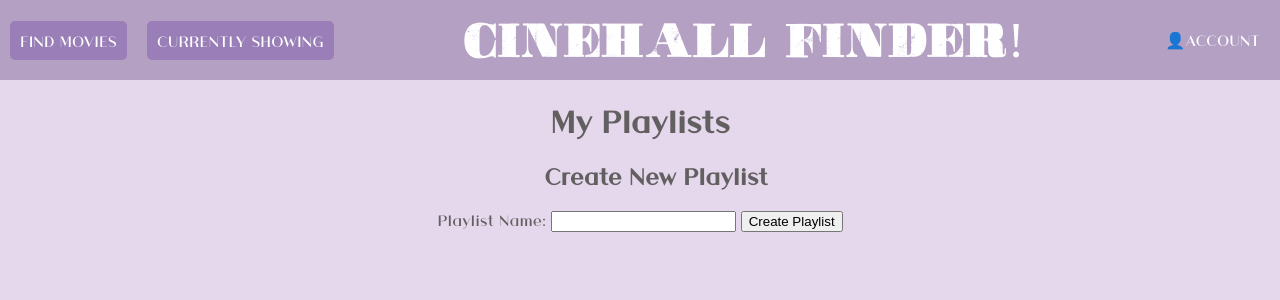
After one commit to mondrita/cineHall_finder, a Flask app: page /playlists in a window 1280 px wide. The commit adds this page. Shown: the top 300 px of the page. Run offline with Flask 3, Linux system fonts and the light colour scheme.

Commit message:
implemented playlist feature-both frondend and backendd e (create new playlist, add movies to specific playlists)

```diff
--- a/app/routes.py
+++ b/app/routes.py
@@ -1,6 +1,6 @@
 from app import app, db
 from flask import render_template, request, redirect, url_for,flash,session,jsonify,abort
-from app.models import User, Movie_Data, Wishlist, UserPreferences, RatingReview, hall, Friendship,Hall_Details, Seat, SoldTicket, Voucher, user_vouchers
+from app.models import User, Movie_Data, Wishlist, UserPreferences, RatingReview, hall, Friendship,Hall_Details, Seat, SoldTicket, Voucher, user_vouchers, Playlist, PlaylistItem
 from sqlalchemy.sql import text,or_,func
 from math import ceil
 from googleapiclient.discovery import build
@@ -192,7 +192,8 @@ def movie_page(Rank,username):
     if movie is None:
         abort(404)
     trailer_video_id = get_trailer(movie.Title)
-    return render_template('movie.html', movie=movie, username=username,ratings_reviews=ratings_reviews, trailer_video_id=trailer_video_id)
+    playlists = Playlist.query.filter_by(username=username).all()
+    return render_template('movie.html', movie=movie, username=username,ratings_reviews=ratings_reviews, trailer_video_id=trailer_video_id, playlists=playlists)
 
 
 def get_trailer(movie_title):
@@ -734,3 +735,50 @@ def process_refund(ticket_id):
     db.session.commit()
     flash(f'Ticket refunded successfully. Reason: {reason}. Your points decreased by 500.', 'success')
     return redirect(url_for('booking_history', username=current_username))
+
+
+
+
+
+
+
+
+
+
+@app.route('/playlists')
+def playlists():
+    # Retrieve all playlists for the current user
+    current_username = session.get('username')
+    playlists = Playlist.query.filter_by(username=current_username).all()
+    return render_template('playlists.html', playlists=playlists)
+
+@app.route('/playlist/<int:playlist_id>')
+def playlist_details(playlist_id):
+    # Retrieve the playlist details and its associated movies
+    playlist = Playlist.query.get_or_404(playlist_id)
+    movies = Movie_Data.query.join(PlaylistItem).filter(PlaylistItem.playlist_id == playlist_id).all()
+    return render_template('playlist_details.html', playlist=playlist, movies=movies)
+
+
+@app.route('/create_playlist', methods=['POST'])
+def create_playlist():
+    # Create a new playlist
+    name = request.form.get('playlist_name')
+    current_username = session.get('username')
+    playlist = Playlist(name=name, username=current_username)
+    db.session.add(playlist)
+    db.session.commit()
+    return redirect(url_for('playlists', username=current_username))
+
+@app.route('/add_to_playlist', methods=['POST'])
+def add_to_playlist():
+    # Add a movie to a playlist
+    playlist_id = request.form.get('playlist_id')
+    movie_rank = request.form.get('movie_rank')  # Ensure movie_rank is retrieved correctly
+    if playlist_id is None or movie_rank is None:
+        # Handle error appropriately
+        return "Error: Missing data"
+    playlist_item = PlaylistItem(playlist_id=playlist_id, movie_rank=movie_rank)
+    db.session.add(playlist_item)
+    db.session.commit()
+    return redirect(url_for('playlist_details', playlist_id=playlist_id))
--- a/app/templates/dashboard.html
+++ b/app/templates/dashboard.html
@@ -146,6 +146,7 @@
             <a href="{{ url_for('add_friend') }}" class="menu-button">Add Friend</a>
             <a href="{{ url_for('view_friends') }}" class="menu-button">View Friendlist</a>
             <a href="{{ url_for('redeem_points',username=username) }}" class="menu-button">Redeem Points</a>
+            <a href="{{ url_for('playlists', username=username) }}" class="menu-button">View Playlists</a>
         </div>
 
         <!-- Upcoming movies -->
--- /dev/null
+++ b/app/templates/playlists.html
@@ -0,0 +1,18 @@
+{% extends 'base1.html' %}
+
+{% block content %}
+    <h1>My Playlists</h1>
+    <ul>
+        {% for playlist in playlists %}
+            <li><a href="/playlist/{{ playlist.id }}">{{ playlist.name }}</a></li>
+        {% endfor %}
+    </ul>
+
+    <h2>Create New Playlist</h2>
+    <form action="{{ url_for('create_playlist') }}" method="POST">
+        <label for="playlist_name">Playlist Name:</label>
+        <input type="text" id="playlist_name" name="playlist_name" required>
+        <input type="hidden" name="user_id" value="{{ user_id }}">
+        <button type="submit">Create Playlist</button>
+    </form>
+{% endblock %}
--- a/app/templates/view_friends.html
+++ b/app/templates/view_friends.html
@@ -79,7 +79,7 @@
         }
 
         .dashboard-button:hover {
-            background-color: #5d4095; /* Darker purple color on hover */
+            background-color: #60527a; /* Darker purple color on hover */
         }
 
         /* Dropdown styles */
```
Also changed, not shown: app/models.py (+12 -0 lines), app/templates/movie.html (+15 -0 lines), app/templates/playlist_details.html (added, +11 -0 lines), instance/theatre.db.
